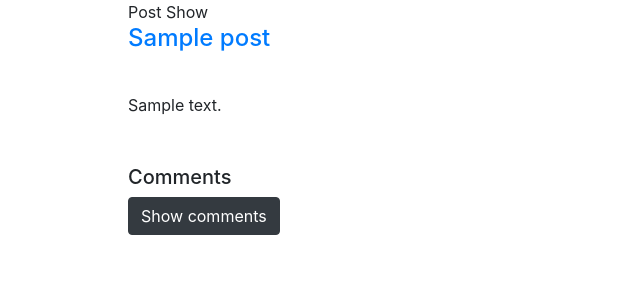
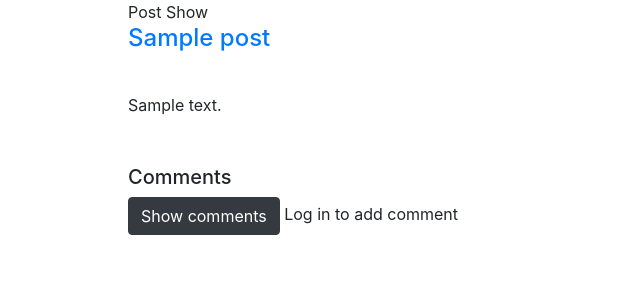
Before and after one commit to Starnovski/django, a Django app: page /post/1 in a window 1280 px wide. Shown: the part 56-356 px from the top of the page, without its empty margins (0-640 px from the left). Run offline with Django 3.2, Linux system fonts and the light colour scheme; tables that the repository leaves empty hold one stand-in row (values such as "Sample post"); some libraries are stand-ins or nearby versions.

Commit message:
Added comment form

```diff
--- a/blog/templates/post_index.html
+++ b/blog/templates/post_index.html
@@ -6,5 +6,4 @@
   {% for post in posts %}
   <a href = "{% url 'post_show' pk=post.pk %}">  <strong>{{ post.title }}</strong></a><br>
   {% endfor %}
-
 {% endblock %}
--- a/blog/templates/post_show.html
+++ b/blog/templates/post_show.html
@@ -9,6 +9,12 @@
     {{ post.body }}<br><br><br>
     <strong><h5>Comments </h5></strong>
     <button type="button" onclick="show_comments()" class="btn btn-dark" id="show_comments">Show comments</button>
+    {% if user.is_authenticated %}
+      <a href="{% url 'comment_new' pk=post.pk %}">Add</a>
+
+    {% else %}
+      Log in to add comment
+    {% endif %}
     <br>
     {% for comment in comments %}
       <br>
--- a/blog/urls.py
+++ b/blog/urls.py
@@ -6,4 +6,5 @@ from . import views
 urlpatterns = [
     path('', views.post_index, name = 'post_index'),
     path('post/<int:pk>', views.post_show, name = 'post_show'),
+    path('post/<int:pk>/new_comment', views.comment_new, name = 'comment_new'),
 ]
--- a/blog/views.py
+++ b/blog/views.py
@@ -1,6 +1,7 @@
 from django.shortcuts import render, get_object_or_404
 from django.core.paginator import Paginator, EmptyPage, PageNotAnInteger
 from .models import Post
+from .forms import CommentForm
 
 # Create your views here.
 
@@ -23,3 +24,14 @@ def post_show(request, pk):
     post = get_object_or_404(Post, pk=pk)
     comments = post.comments.all()
     return render(request, '../templates/post_show.html', {'post':post, 'comments':comments})
+
+
+def comment_new(request, pk):
+    if request.method == "POST":
+        form = CommentForm(request.POST)
+        if form.is_valid():
+            comment = form.save(commit=False)
+            comment.save()
+    else:
+        form = CommentForm()
+    return render(request, '../templates/comment_new.html',{'form':form})
```
Also changed, not shown: blog/forms.py (added, +9 -0 lines), blog/templates/comment_new.html (added, +8 -0 lines).
